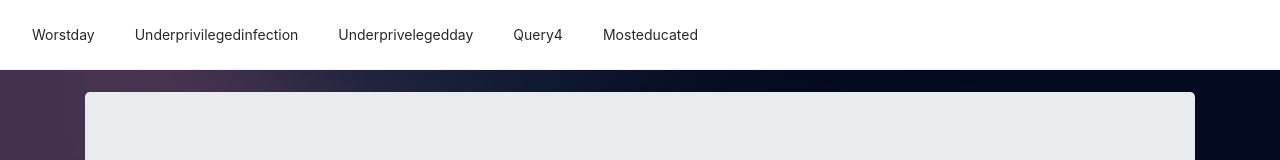
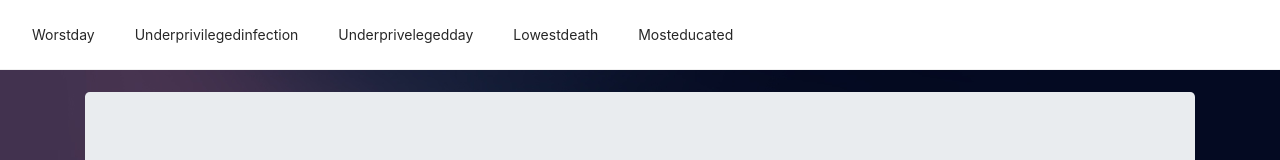
Before and after one commit to ChloeXWang/cis_550_project, a React (Create React App) app in the folder hw2/client/: page / in a window 1280 px wide. Shown: the top 160 px of the page. Built offline with nearby package versions, Linux system fonts and the light colour scheme; no server answers.

Commit message:
renamed queries to be descriptive

```diff
--- a/hw2/client/src/components/App.js
+++ b/hw2/client/src/components/App.js
@@ -24,7 +24,7 @@ export default class App extends React.Component {
 							)}
 						/>
 						<Route
-							path="/Query4"
+							path="/lowestdeath"
 							render={() => (
 								<TopN />
 							)}
--- a/hw2/client/src/components/PageNavbar.js
+++ b/hw2/client/src/components/PageNavbar.js
@@ -23,7 +23,7 @@ export default  class PageNavbar extends React.Component {
 
   render() {
 	// const pageList = ['dashboard', 'recommendations', 'bestgenres',"query2"];
-	const pageList = ['worstday', 'underprivilegedinfection', 'underprivelegedday', 'query4', 'mosteducated'];
+	const pageList = ['worstday', 'underprivilegedinfection', 'underprivelegedday', 'lowestdeath', 'mosteducated'];
 
     const { current } = this.state;
     return (
```
